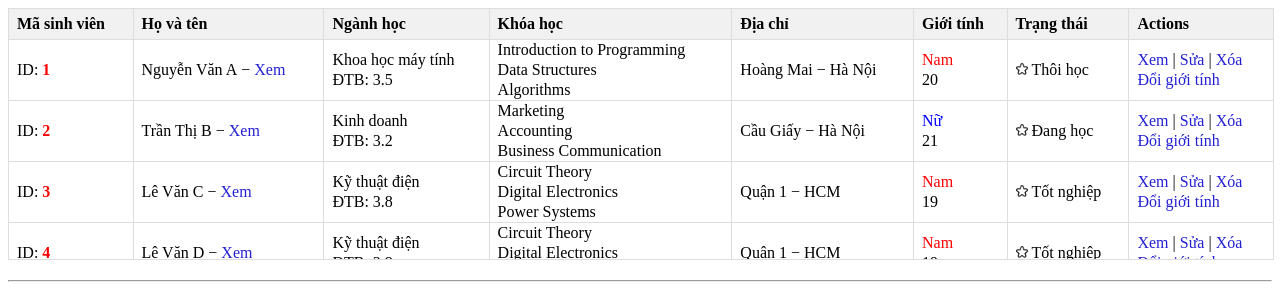
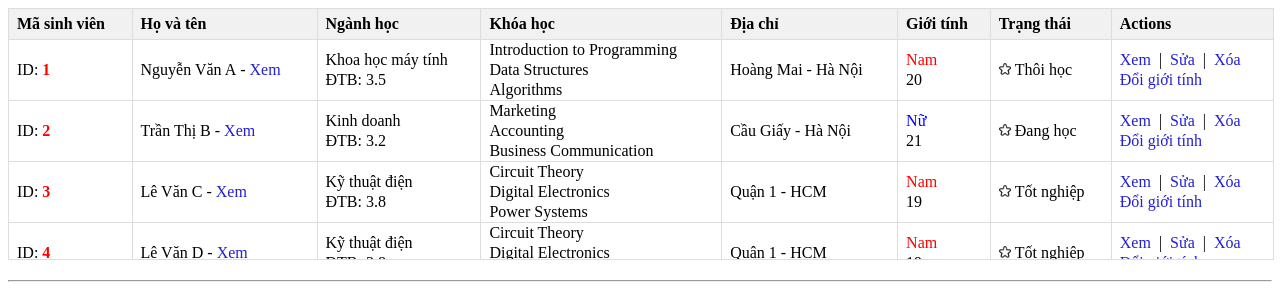
Before and after one commit to mvtcode/vue3-flexi-data-table, a Vue app: page / in a window 1280 px wide. Shown: the top 303 px of the page. Built offline with nearby package versions, Linux system fonts and the light colour scheme.

Commit message:
Update add space for sumbol

```diff
--- a/package.json
+++ b/package.json
@@ -1,7 +1,7 @@
 {
   "name": "vue3-flexi-data-table",
   "private": false,
-  "version": "0.1.8",
+  "version": "0.1.10",
   "author": "tanmv",
   "type": "module",
   "types": "./dist/index.d.ts",
--- a/src/components/TableEditor.vue
+++ b/src/components/TableEditor.vue
@@ -92,6 +92,7 @@
             </li>
           </ul>
       </div>
+
       <div class="edit-columns etc-field custom-scroll">
         <div>
           <h5>Separator</h5>
@@ -102,6 +103,7 @@
             </li>
           </ul>
         </div>
+
         <div style="margin-top: 10px">
           <h5>Actions</h5>
           <hr style="margin: 5px 0"/>
@@ -111,6 +113,7 @@
             </li>
           </ul>
         </div>
+
         <div style="margin-top: 10px">
           <h5>Icons</h5>
           <hr style="margin: 5px 0"/>
--- a/src/constants/symbols.ts
+++ b/src/constants/symbols.ts
@@ -23,7 +23,7 @@ export const symbols: VfField[] = [
     vfType: VfType.SYMBOL,
     vfAcutalField: 'minus',
     vfActualFieldTitle: 'Dấu trừ',
-    value: '&minus;',
+    value: '&hyphen;',
   },
   {
     vfTitle: '|',
@@ -31,7 +31,7 @@ export const symbols: VfField[] = [
     vfType: VfType.SYMBOL,
     vfAcutalField: 'vertical',
     vfActualFieldTitle: 'Dấu dọc',
-    value: '|',
+    value: '&nbsp;|&nbsp;',
   },
   {
     vfTitle: ',',
@@ -39,7 +39,7 @@ export const symbols: VfField[] = [
     vfType: VfType.SYMBOL,
     vfAcutalField: 'comma',
     vfActualFieldTitle: 'Dấu phẩy',
-    value: ',',
+    value: ',&nbsp;',
   },
   {
     vfTitle: '.',
@@ -47,7 +47,7 @@ export const symbols: VfField[] = [
     vfType: VfType.SYMBOL,
     vfAcutalField: 'dot',
     vfActualFieldTitle: 'Dấu chấm',
-    value: ',',
+    value: '.&nbsp;',
   },
   {
     vfTitle: ';',
@@ -55,7 +55,7 @@ export const symbols: VfField[] = [
     vfType: VfType.SYMBOL,
     vfAcutalField: 'semicolon',
     vfActualFieldTitle: 'Chấm phẩy',
-    value: ';',
+    value: ';&nbsp;',
   },
 ];
 
```
